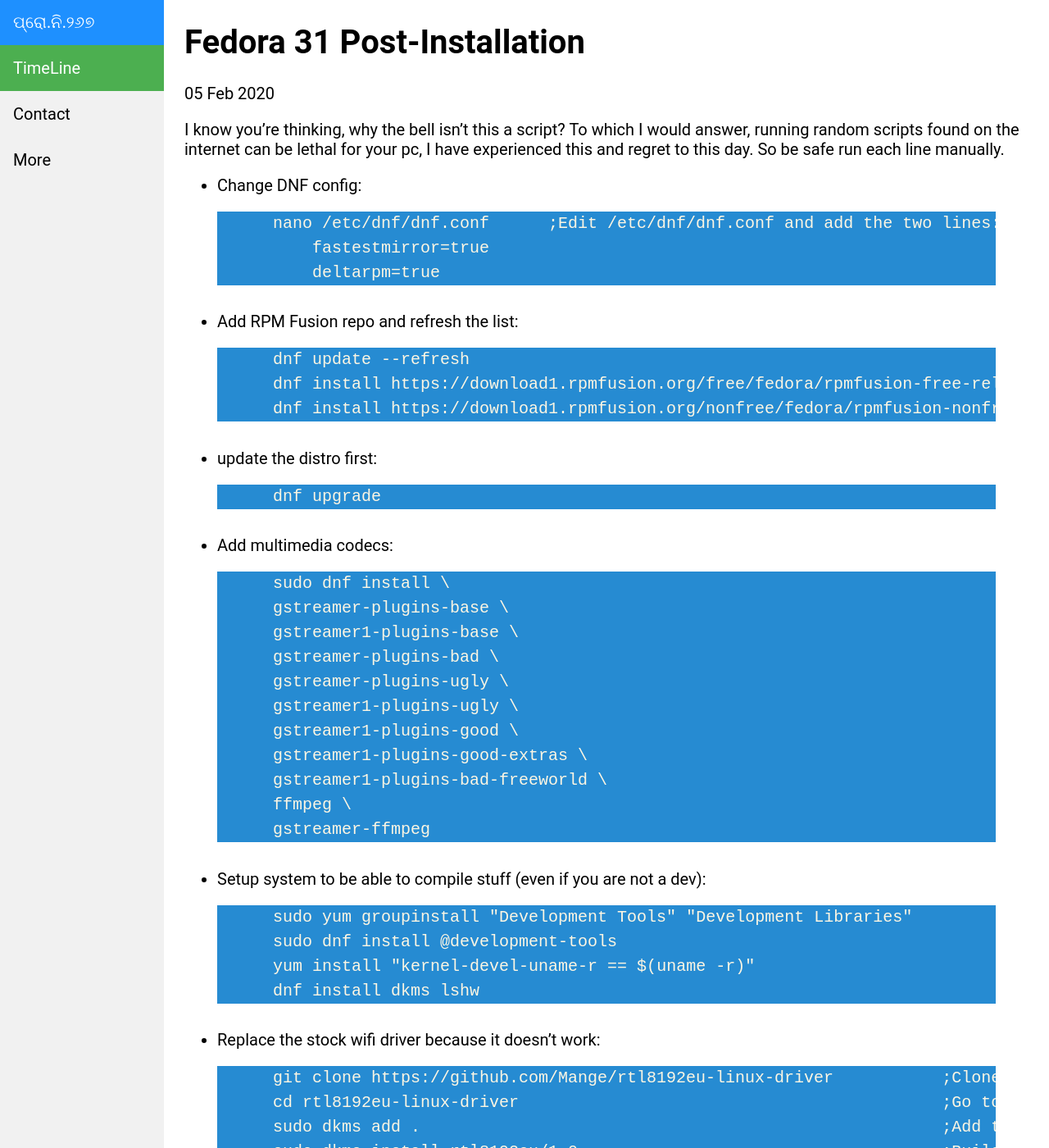
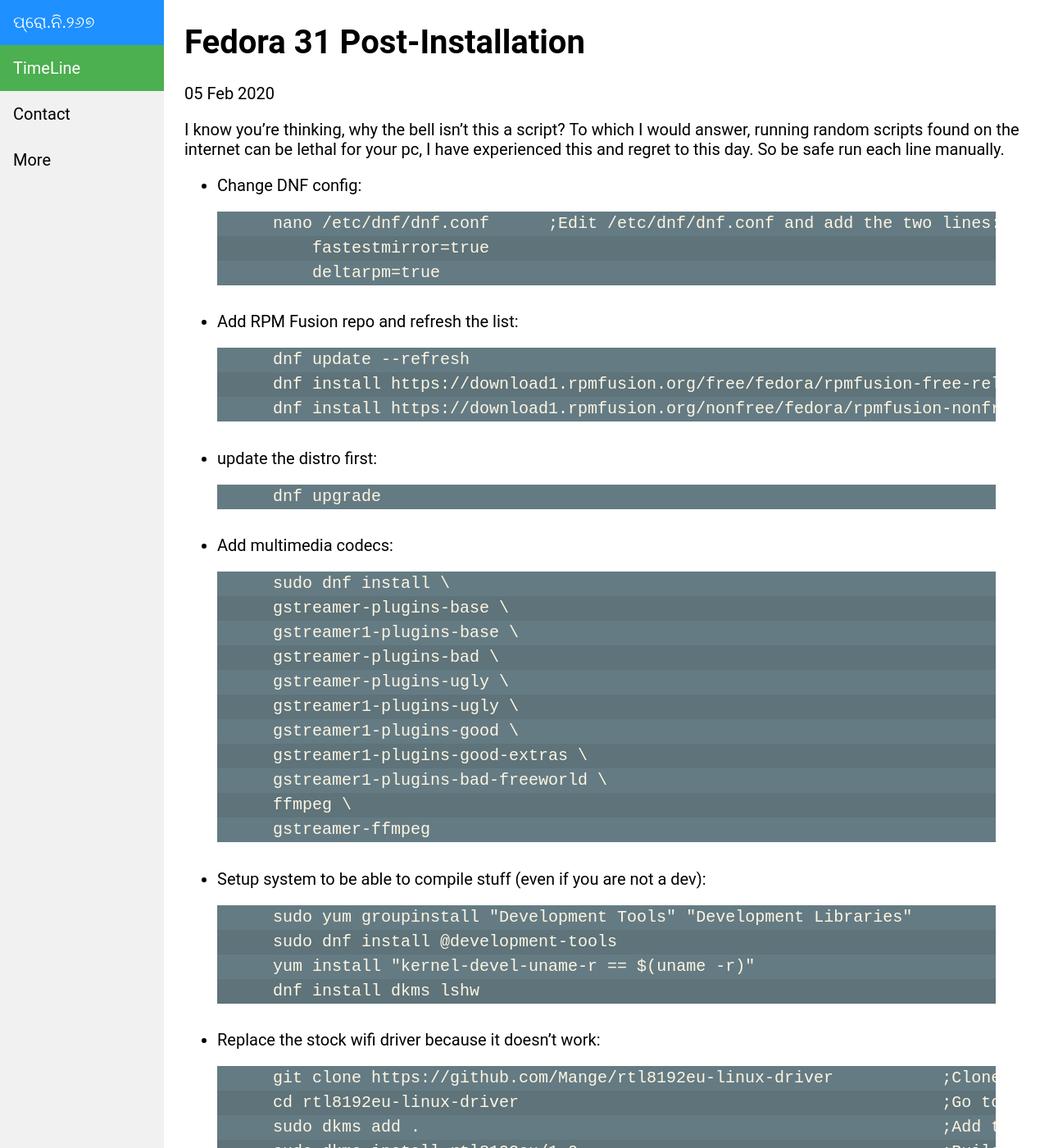
Before and after one commit to proneon267/proneon267.github.io, a Jekyll site: the page built from _posts/2020-02-05-Fedora-31-Post-Installation.md, in a window 1280 px wide and 1400 px high. Shown: the whole window at 82% size. Built offline with Jekyll 4.4.1, drawn with Linux system fonts in a browser that asks for light colours; comment, search, counter and statistics services are not loaded.

Commit message:
Added Lohit-Odia

```diff
--- a/_layouts/default.html
+++ b/_layouts/default.html
@@ -9,30 +9,32 @@
         margin: 0 0 1.625em;
         white-space: pre;
         word-wrap: normal;
-        &:before {
+        }
+        pre:before {
         position: absolute;
         top: 0;
         right: 0;
-            padding-right: .5em;
+        padding-right: 0.5em;
         opacity: 1;
         color: #fdf6e3;
         line-height: 1.5;
         cursor: default;
         font-size: 1em;
         }
-            code {
+        pre code {
         overflow-x: scroll;
         display: block;
         padding: 0 1em;
-            background: #268bd2;
-            background-image: linear-gradient(darken(#268bd2, 3%) 50%, transparent 50%);
+        background: #657b83;
+        background-image: linear-gradient(#5e737a 50%, transparent 50%);
         background-size: 100% 3em;
         background-position: 0 1.5em;
         background-origin: content-box;
         color: #fdf6e3;
         line-height: 1.5;
         font-size: 1em;
-    }}
+        }
+
     @font-face {
         font-family: 'Lohit-Odia';
         src: local('./fonts/Lohit-Odia.woff') format('woff');
```
Lines whose indentation alone changed are shown as unchanged.
